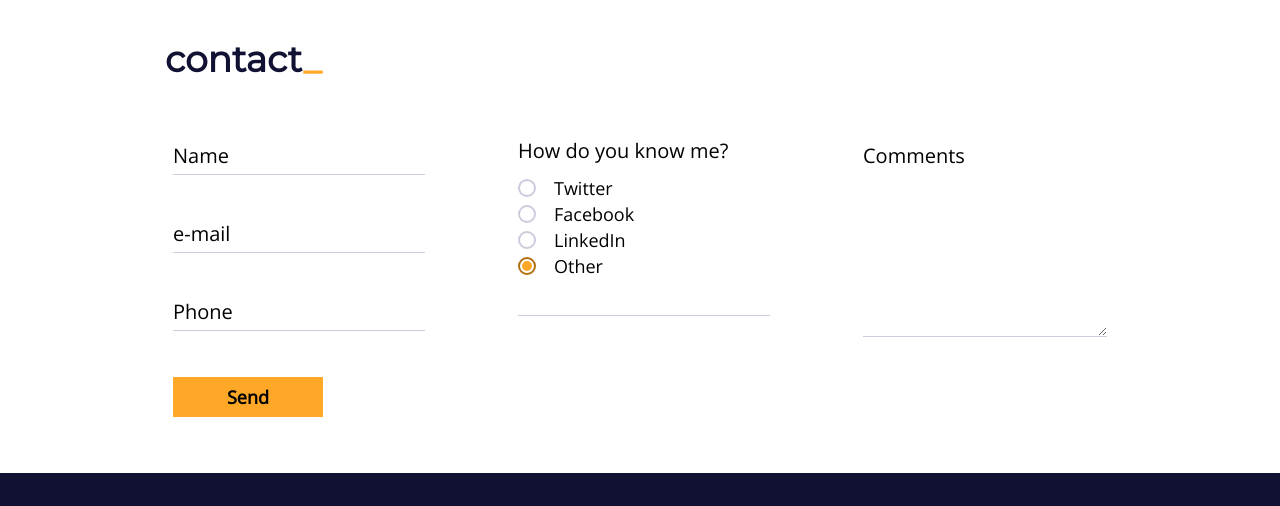
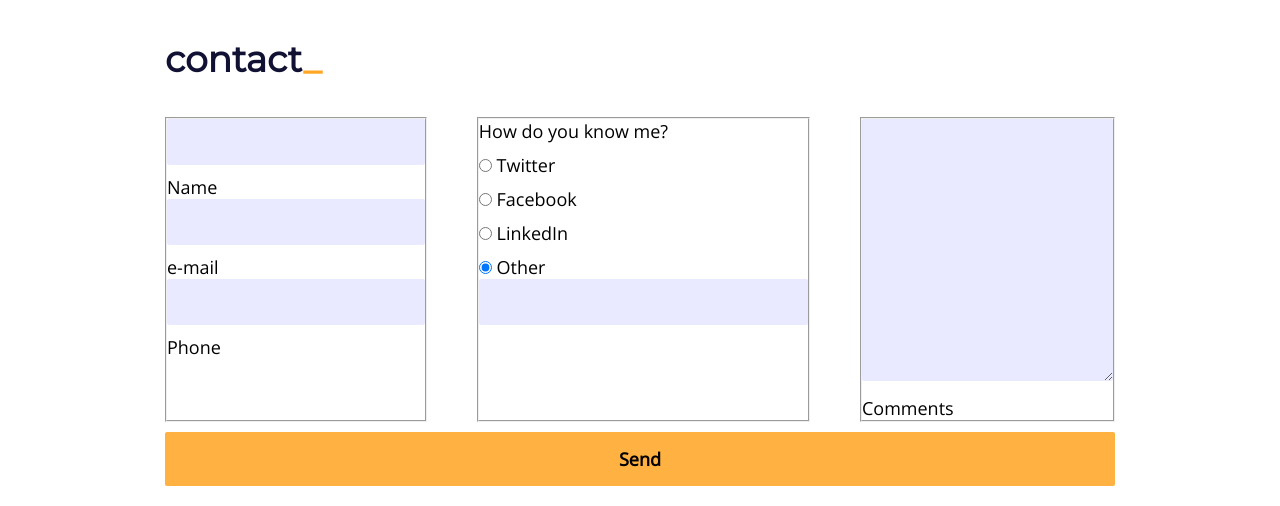
Before and after one commit to tonybolanyo/kc-web3-html5-css3-js, a plain HTML site: page index.html in a window 1280 px wide. Shown: the part 4110-4616 px from the top of the page. Drawn offline with nearby package versions, Linux system fonts and the light colour scheme; no server answers.

Commit message:
Added basic css styles for form

```diff
--- a/css/forms.css
+++ b/css/forms.css
@@ -1,153 +1,81 @@
-.form-group, .form-actions {
-    padding: 20px 8px;
+.form-group {
     position: relative;
 }
-
-/* input type text and email */
-
-input[type="text"],
-input[type="email"],
-textarea {
+label {
     display: block;
-    border: 0;
-    border-bottom: solid 1px #ccd;
-    padding: 5px 0;
-    font-size: 20px;
+    margin-top: 10px;
 }
 
-input[type="text"]:focus,
-input[type="email"]:focus,
-textarea:focus {
-    border-bottom: solid 2px #B2700E;
+label.radio {
+    display: inline-block;
 }
 
-/* remove border when input is focused */
-input[type="text"]:focus,
-textarea:focus {
-    outline: none;
+input {
+    width: 100%;
+    border: 0;
+    background: #e9e9ff;
+    border-radius: 2px;
+    line-height: 2em;
+    padding: 5px 15px;
 }
 
-input[type="text"] ~ label,
-textarea ~ label {
-    position: absolute;
-    top: 25px;
-    left: 8px; /* same as padding in form-group */
-    font-size: 20px; /* same as input */
-    transition: ease .3s;
+input:focus {
+    outline-color: #FFA828;
+    background-color: rgba(255, 168, 40, .25);
 }
 
-/* We need put label *after* input because
-   css3 hasn't selector for "followed by" elements */
-input[type="text"]:focus ~ label,
-input[type="text"]:valid ~ label,
-textarea:focus ~ label
- {
-    color: #B2700E;
-    font-weight: bolder;
-    font-size: small;
-    top: 0;
+.invalid, input:focus.invalid {
+    outline-color: darkred;
+    background-color: rgba(255, 0, 0, .25);
+    padding-right: 40px /* to make room for icon */
 }
 
-.form-group > input[value]:invalid ~ label {
-    color:darkred;
+.icon-validation {
+    color: red;
+    position: absolute;
+    /* label top margin: 5px
+       label font-size: 18px
+       input top padding: 5px
+       icon font size: 20px
+       we need move 5+18+5+(20/2)=38 pixels to center vertically */
+    top: 38px;
+    left: calc(100% - 30px);
 }
 
-button {
-    padding: 8px;
-    border: 0;
-    font-size: 18px;
-    font-family: Monserrat, "Open Sans", Arial, Helvetica, sans-serif;
-    font-weight: bold;
-    width: 50%;
-    max-width: 150px;
-    cursor: pointer;
+input[type="radio"] {
+    width: auto;
 }
 
+textarea {
+    width: 100%;
+    border: 0;
+    background: #e9e9ff;
+    border-radius: 2px;
+    line-height: 2em;
+    padding: 5px 15px;
+}
 
 button.submit {
-    background: #FFA828;
+    width: 100%;
+    border: 0;
+    background-color: #FFB241;
+    padding: 15px;
+    border-radius: 2px;
+    font-weight: bold;
+    margin: 10px 0;
 }
 
-.form-group > .group-title {
-    font-size: 20px;
-    margin-bottom: .5em;
+button:focus.submit {
+    outline-color: #dF8808;
+    background-color: #FFB241;
 }
 
-#knownbyother {
-    visibility: hidden;
-    border: 0;
-    border-bottom: solid 1px #ccd;
-    padding: 5px 0;
-    font-size: 20px;
+button:disabled.submit {
+    background-color: rgba(255, 178, 65, .6);
+    color: gray;
 }
 
-#knownbyother:focus {
-    outline: none;
-    border-bottom: solid 2px #B2700E;
+.form-error-text {
+    color: red;
+    font-size: small;
 }
-
-fieldset {
-    border: 0;
-}
-
-/* first, hide the original radio button */
-.form-group > .radio-control > input[type=radio] {
-    position: absolute;
-    display: none;
-}
-
-/* make some space to draw custom radio before field label */
-.form-group > .radio-control > input[type=radio] + label {
-    position: relative;
-    padding-left: 2em;
-    vertical-align: middle;
-    user-select: none;
-    cursor: pointer;
-}
-
-/* Draw custom radio before field label
-   This is the 'unchecked' state. */
-.form-group > .radio-control > input[type=radio] + label:before {
-    content: '';
-    position: absolute;
-    top: 50%;
-    left: 0;
-    width: 14px;
-    height: 14px;
-    margin-top: -9px;
-    border: 2px solid #ccd;
-    border-radius: 50%;
-    transition: border 0.4s ease;
-}
-
-/* change color if checked */
-.form-group > .radio-control > input[type=radio]:checked + label:before {
-    border: 2px solid #B2700E;
-}
-
-/* draw checked state, but hide until checked */
-.form-group > .radio-control > input[type=radio] + label:after {
-    border-radius: 50%;
-    content: '';
-    background-color: #FFA828;
-    position: absolute;
-    top: 50%;
-    left: 4px;
-    width: 10px;
-    height: 10px;
-    margin-top: -5px;
-    /* use scale to make some smooth check-in */
-    transform: scale(0);
-    transform-origin: 50%;
-    transition: transform .04s ease;
-}
-
-/* show checked state */
-.form-group > .radio-control > input[type=radio]:checked + label:after {
-    transform: scale(1);
-}
-
-/* we can do this with JavaScript, but it's a presentation concern */
-#knownby4:checked ~ #knownbyother {
-    visibility: visible;
-}
```
